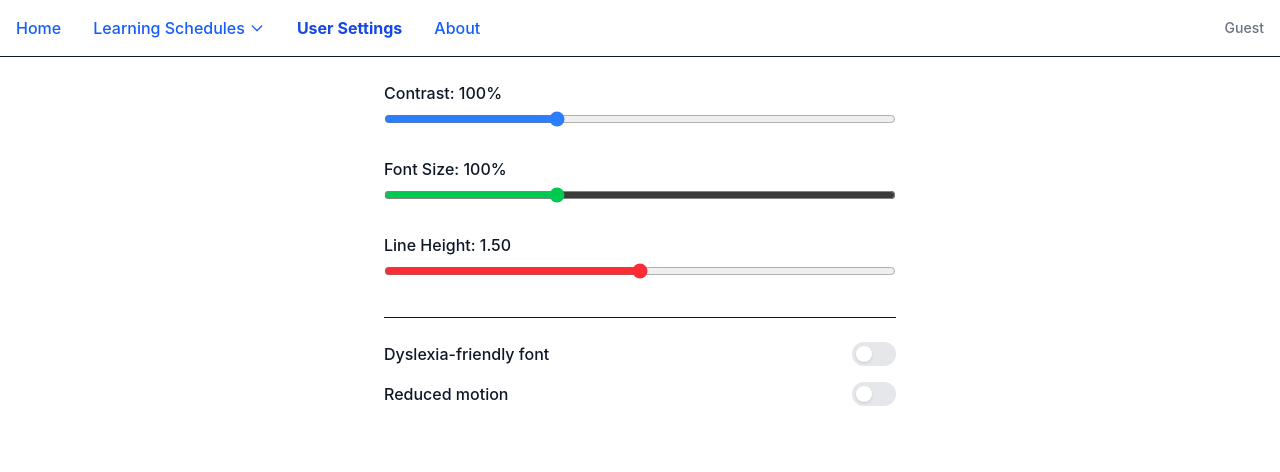
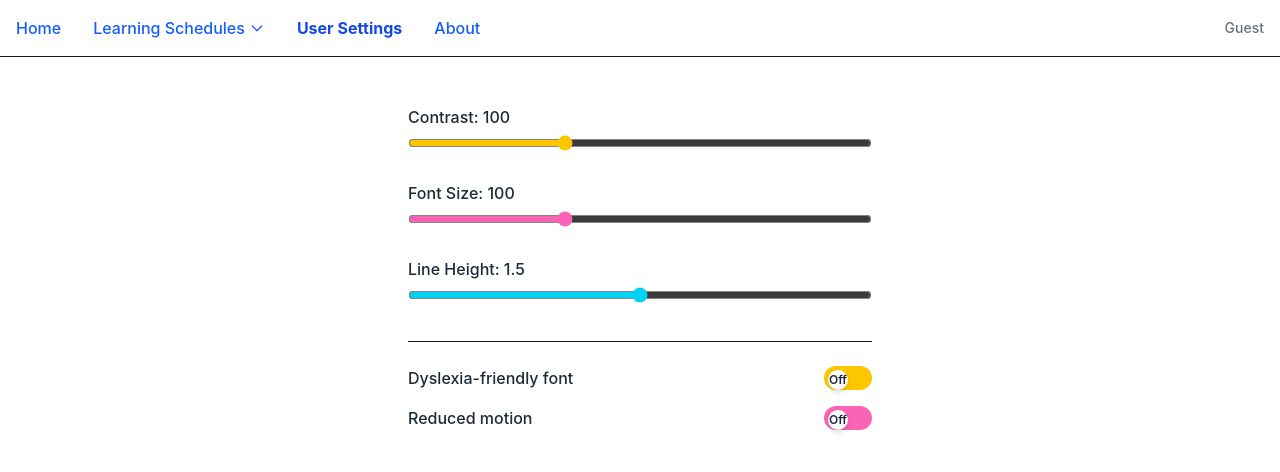
Before and after one commit to teacherator/kohack2026, a React (Vite) app in the folder frontend/: page /settings in a window 1280 px wide. Shown: the top 472 px of the page. Built offline with nearby package versions, Linux system fonts and the light colour scheme.

Commit message:
added components

```diff
--- /dev/null
+++ b/frontend/src/components/slider.tsx
@@ -0,0 +1,42 @@
+// src/components/Slider.tsx
+import React from "react";
+
+interface SliderProps {
+  label: string;
+  value: number;
+  min: number;
+  max: number;
+  step?: number;
+  onChange: (value: number) => void;
+  accentColor?: string;
+}
+
+export default function Slider({
+  label,
+  value,
+  min,
+  max,
+  step = 1,
+  onChange,
+  accentColor = "accent-yellow-400",
+}: SliderProps) {
+  return (
+    <div>
+      <label className="block font-medium mb-1 text-gray-800">
+        {label}: {value}
+      </label>
+      <input
+        type="range"
+        min={min}
+        max={max}
+        step={step}
+        value={value}
+        onChange={(e) => onChange(Number(e.target.value))}
+        className={`w-full ${accentColor} hover:${accentColor.replace(
+          "-400",
+          "-500"
+        )}`}
+      />
+    </div>
+  );
+}
--- /dev/null
+++ b/frontend/src/components/toggle.tsx
@@ -0,0 +1,42 @@
+// src/components/Toggle.tsx
+import React from "react";
+
+interface ToggleProps {
+  label: string;
+  checked: boolean;
+  onChange: (checked: boolean) => void;
+  onColor?: string;      // optional: color when ON
+  offColor?: string;     // optional: color when OFF
+}
+
+export default function Toggle({
+  label,
+  checked,
+  onChange,
+  onColor = "bg-yellow-600",
+  offColor = "bg-gray-300",
+}: ToggleProps) {
+  return (
+    <div className="flex items-center justify-between">
+      <span className="font-medium text-gray-800">{label}</span>
+      <label className="relative inline-flex items-center cursor-pointer">
+        <input
+          type="checkbox"
+          checked={checked}
+          onChange={(e) => onChange(e.target.checked)}
+          className="sr-only peer"
+        />
+        {/* Track */}
+        <div
+          className={`w-12 h-6 rounded-full transition-colors ${
+            checked ? onColor : offColor
+          }`}
+        />
+        {/* Knob */}
+        <div className="absolute left-1 top-1 w-5 h-5 bg-white rounded-full shadow-md transform transition-transform peer-checked:translate-x-6 flex items-center justify-center text-xs font-semibold text-gray-800">
+          {checked ? "On" : "Off"}
+        </div>
+      </label>
+    </div>
+  );
+}
--- a/frontend/src/pages/UserSettingsPage.tsx
+++ b/frontend/src/pages/UserSettingsPage.tsx
@@ -1,103 +1,62 @@
 // src/pages/UserSettingsPage.tsx
 import { useSettingsStore } from "../store/useSettingsStore";
+import Slider from "../components/slider";
+import Toggle from "../components/toggle";
 
 export default function UserSettingsPage() {
-  const contrast = useSettingsStore((s) => s.contrast);
-  const fontSize = useSettingsStore((s) => s.fontSize);
-  const lineHeight = useSettingsStore((s) => s.lineHeight);
-  const dyslexiaFont = useSettingsStore((s) => s.dyslexiaFont);
-  const reducedMotion = useSettingsStore((s) => s.reducedMotion);
-
-  const setContrast = useSettingsStore((s) => s.setContrast);
-  const setFontSize = useSettingsStore((s) => s.setFontSize);
-  const setLineHeight = useSettingsStore((s) => s.setLineHeight);
-  const setDyslexiaFont = useSettingsStore((s) => s.setDyslexiaFont);
-  const setReducedMotion = useSettingsStore((s) => s.setReducedMotion);
+  const { contrast, fontSize, lineHeight, dyslexiaFont, reducedMotion } =
+    useSettingsStore();
+  const { setContrast, setFontSize, setLineHeight, setDyslexiaFont, setReducedMotion } =
+    useSettingsStore();
 
   return (
-    <div className="space-y-8 max-w-lg mx-auto">
-      {/* Tier 1 Sliders */}
+    <div className="space-y-8 max-w-lg mx-auto p-6">
+      {/* Sliders */}
       <div className="space-y-6">
-        {/* Contrast */}
-        <div>
-          <label className="block font-medium mb-1">
-            Contrast: {contrast}%
-          </label>
-          <input
-            type="range"
-            min={50}
-            max={200}
-            value={contrast}
-            onChange={(e) => setContrast(Number(e.target.value))}
-            className="w-full accent-blue-500"
-          />
-        </div>
-
-        {/* Font Size */}
-        <div>
-          <label className="block font-medium mb-1">
-            Font Size: {fontSize}%
-          </label>
-          <input
-            type="range"
-            min={75}
-            max={150}
-            value={fontSize}
-            onChange={(e) => setFontSize(Number(e.target.value))}
-            className="w-full accent-green-500"
-          />
-        </div>
-
-        {/* Line Height */}
-        <div>
-          <label className="block font-medium mb-1">
-            Line Height: {lineHeight.toFixed(2)}
-          </label>
-          <input
-            type="range"
-            min={1}
-            max={2}
-            step={0.05}
-            value={lineHeight}
-            onChange={(e) => setLineHeight(Number(e.target.value))}
-            className="w-full accent-red-500"
-          />
-        </div>
+        <Slider
+          label="Contrast"
+          value={contrast}
+          min={50}
+          max={200}
+          onChange={setContrast}
+          accentColor="accent-yellow-400"
+        />
+        <Slider
+          label="Font Size"
+          value={fontSize}
+          min={75}
+          max={150}
+          onChange={setFontSize}
+          accentColor="accent-pink-400"
+        />
+        <Slider
+          label="Line Height"
+          value={lineHeight}
+          min={1}
+          max={2}
+          step={0.05}
+          onChange={setLineHeight}
+          accentColor="accent-cyan-400"
+        />
       </div>
 
-      {/* Tier 2 Toggles */}
-        <div className="border-t pt-6 space-y-4">
-          {/* Dyslexia Font Toggle */}
-          <div className="flex items-center justify-between">
-            <span className="font-medium">Dyslexia-friendly font</span>
-            <label className="relative inline-flex items-center cursor-pointer">
-              <input
-                type="checkbox"
-                checked={dyslexiaFont}
-                onChange={(e) => setDyslexiaFont(e.target.checked)}
-                className="sr-only peer"
-              />
-            <div className="w-11 h-6 bg-gray-200 rounded-full peer-checked:bg-blue-600 transition-colors"></div>
-          <div className="absolute left-1 top-1 w-4 h-4 bg-white rounded-full shadow transform transition-transform peer-checked:translate-x-5"></div>
-        </label>
+      {/* Toggles */}
+      <div className="border-t pt-6 space-y-4">
+        <Toggle
+          label="Dyslexia-friendly font"
+          checked={dyslexiaFont}
+          onChange={setDyslexiaFont}
+          onColor="bg-yellow-600"
+          offColor="bg-yellow-400"
+        />
+        <Toggle
+          label="Reduced motion"
+          checked={reducedMotion}
+          onChange={setReducedMotion}
+          onColor="bg-pink-600"
+          offColor="bg-pink-400"
+        />
       </div>
-
-      {/* Reduced Motion Toggle */}
-        <div className="flex items-center justify-between">
-          <span className="font-medium">Reduced motion</span>
-          <label className="relative inline-flex items-center cursor-pointer">
-            <input
-              type="checkbox"
-              checked={reducedMotion}
-              onChange={(e) => setReducedMotion(e.target.checked)}
-              className="sr-only peer"
-            />
-            <div className="w-11 h-6 bg-gray-200 rounded-full peer-checked:bg-blue-600 transition-colors"></div>
-            <div className="absolute left-1 top-1 w-4 h-4 bg-white rounded-full shadow transform transition-transform peer-checked:translate-x-5"></div>
-          </label>
-        </div>
-      </div>
-
     </div>
   );
 }
```
